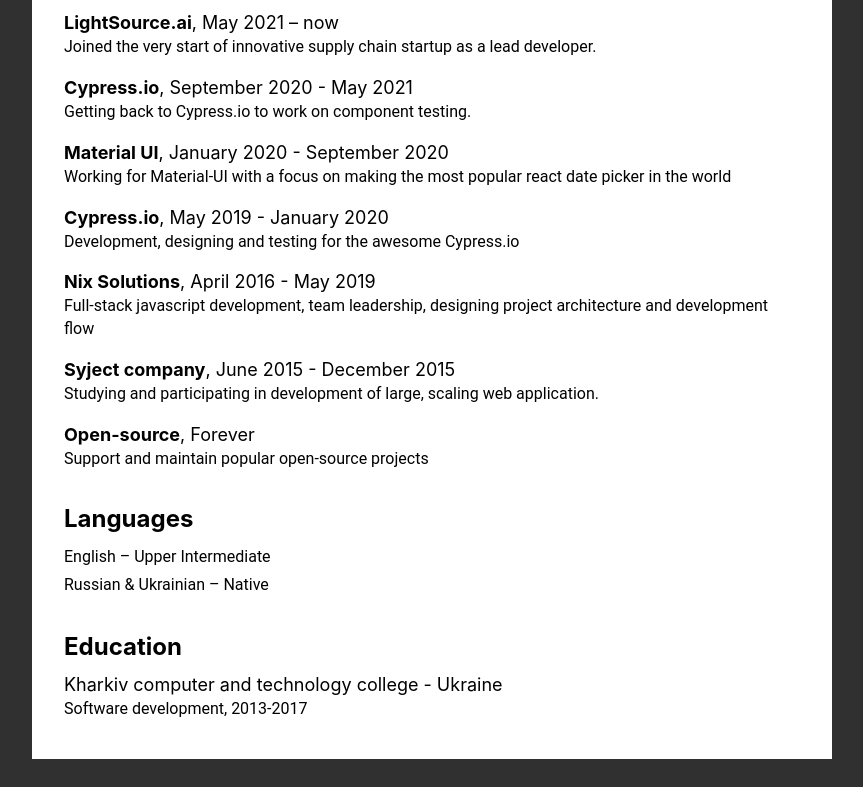
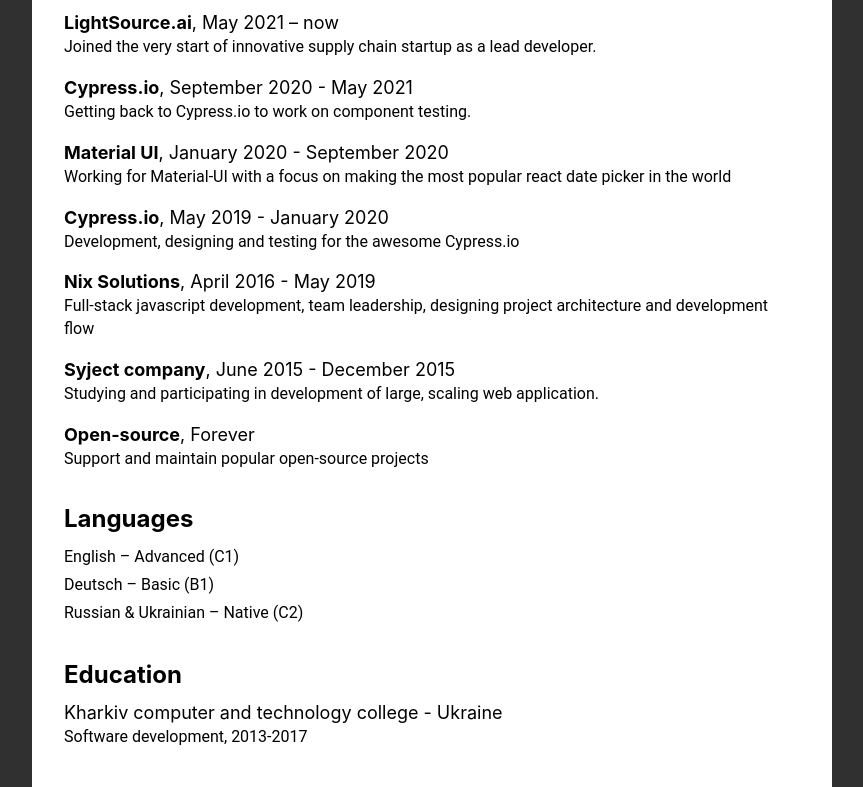
Before and after one commit to dmtrKovalenko/CV, a Next.js app: page /resume in a window 1280 px wide. Shown: the part 972-1759 px from the top of the page, without its empty margins (208-1071 px from the left). Before the commit the page ends 1731 px from the top, so only its background shows below. Built offline with nearby package versions, Linux system fonts and the light colour scheme.

Commit message:
Update langauges

```diff
--- a/pages/resume.tsx
+++ b/pages/resume.tsx
@@ -166,10 +166,13 @@
           Languages
         </Title>
         <RegularTypography variant="subtitle1">
-          English – Upper Intermediate
+          English – Advanced (C1)
         </RegularTypography>
         <RegularTypography variant="subtitle1">
-          Russian & Ukrainian – Native
+          Deutsch – Basic (B1)
+        </RegularTypography>
+        <RegularTypography variant="subtitle1">
+          Russian & Ukrainian – Native (C2)
         </RegularTypography>
 
         <Title variant="h5" gutterBottom>
```
